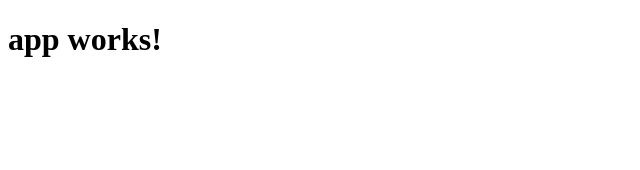
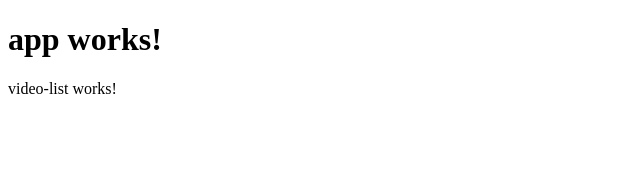
Before and after one commit to piecioshka/test-angular-youtube, an Angular app: page / in a window 1280 px wide. Shown: the top 170 px of the page, without its empty margins (0-640 px from the left). Built offline with nearby package versions, Linux system fonts and the light colour scheme.

Commit message:
Display list of videos

```diff
--- a/src/app/app.component.html
+++ b/src/app/app.component.html
@@ -1,3 +1,5 @@
 <h1>
   {{title}}
 </h1>
+
+<app-video-list></app-video-list>
```
